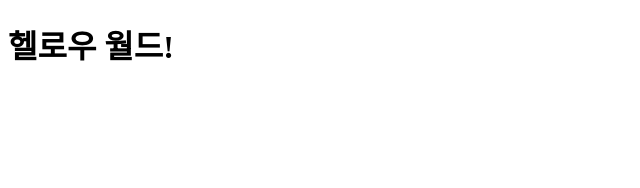
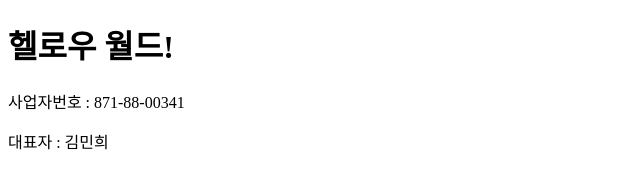
Before and after one commit to tdkorea/busanbbww, a plain HTML site: page index.html in a window 1280 px wide. Shown: the whole page, without its empty margins (0-640 px from the left). Drawn offline with Linux system fonts and the light colour scheme.

Commit message:
Update index.html

```diff
--- a/index.html
+++ b/index.html
@@ -9,4 +9,12 @@
   <body>
     <h1>헬로우 월드!</h1>
   </body>
+  <footer>
+    <div>
+      <p>사업자번호 : 871-88-00341</p>
+      <p>대표자 : 김민희</p>
+      <p></p>
+      <p></p>
+    </div>
+  </footer>
 </html>
```
